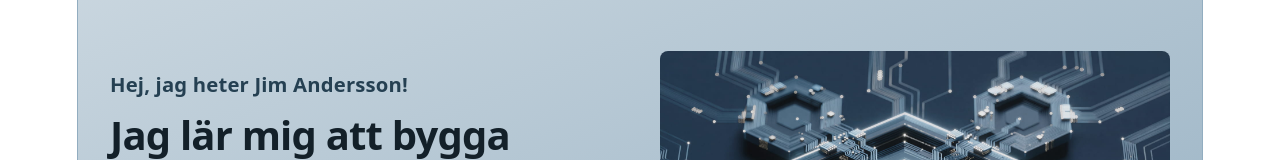
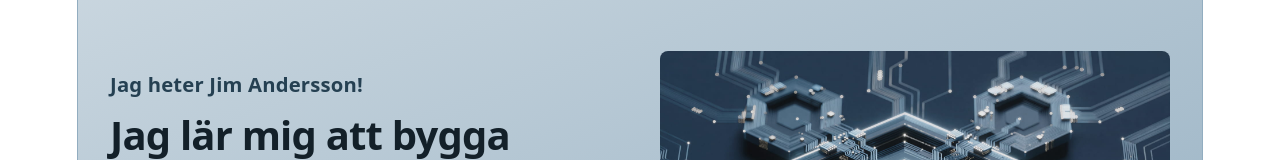
Before and after one commit to JimAndersson8/min-sida, a React (Vite) app: page / in a window 1280 px wide. Shown: the part 361-521 px from the top of the page. Built offline with nearby package versions, Linux system fonts and the light colour scheme; no server answers.

Commit message:
ändring av hälsning i hero

```diff
--- a/src/components/Header.jsx
+++ b/src/components/Header.jsx
@@ -1,11 +1,12 @@
 import './Header.css';
 import Knapp from './Knapp';
+import { halsning } from "../utils/text";
 
-function Header({ namn }) {
+function Header() {
   return (
     <header className="header">
       <div className="header-text">
-        <h1>Hej, välkommen till min sida</h1>
+        <h1>{halsning()}, välkommen till min sida</h1>
       </div>
       <div className="header-knappar">
         <Knapp text="Se mina projekt" lank="/projekt" />
--- a/src/components/Hero.jsx
+++ b/src/components/Hero.jsx
@@ -1,13 +1,12 @@
 import "./Hero.css";
 import herobild from "../assets/Hero1.jpg";
-import { halsning } from "../utils/text";
 import { namn } from "../data/installningar";
 
 function Hero() {
   return (
     <section className="hero" aria-labelledby="hero-titel">
       <div className="hero-innehall">
-        <p className="hero-intro">{halsning()}, jag heter {namn}!</p>
+        <p className="hero-intro">Jag heter {namn}!</p>
         <h2 id="hero-titel">Jag lär mig att bygga för webben.</h2>
         <p className="hero-text">
           Välkommen till min portfolio. Här delar jag det jag lär
--- a/src/pages/Hem.jsx
+++ b/src/pages/Hem.jsx
@@ -4,13 +4,12 @@ import ProjektUtdrag from "../components/ProjektUtdrag";
 import GitHubRepon from "../components/GitHubRepon";
 import Vader from "../components/Vader";
 import Todo from "../components/Todo";
-import { fornamn } from "../data/installningar";
 import "./Hem.css";
 
 function Hem() {
   return (
     <>
-      <Header namn={fornamn} />
+      <Header />
       <Hero />
       <ProjektUtdrag />
       <div className="github-vader">
```
